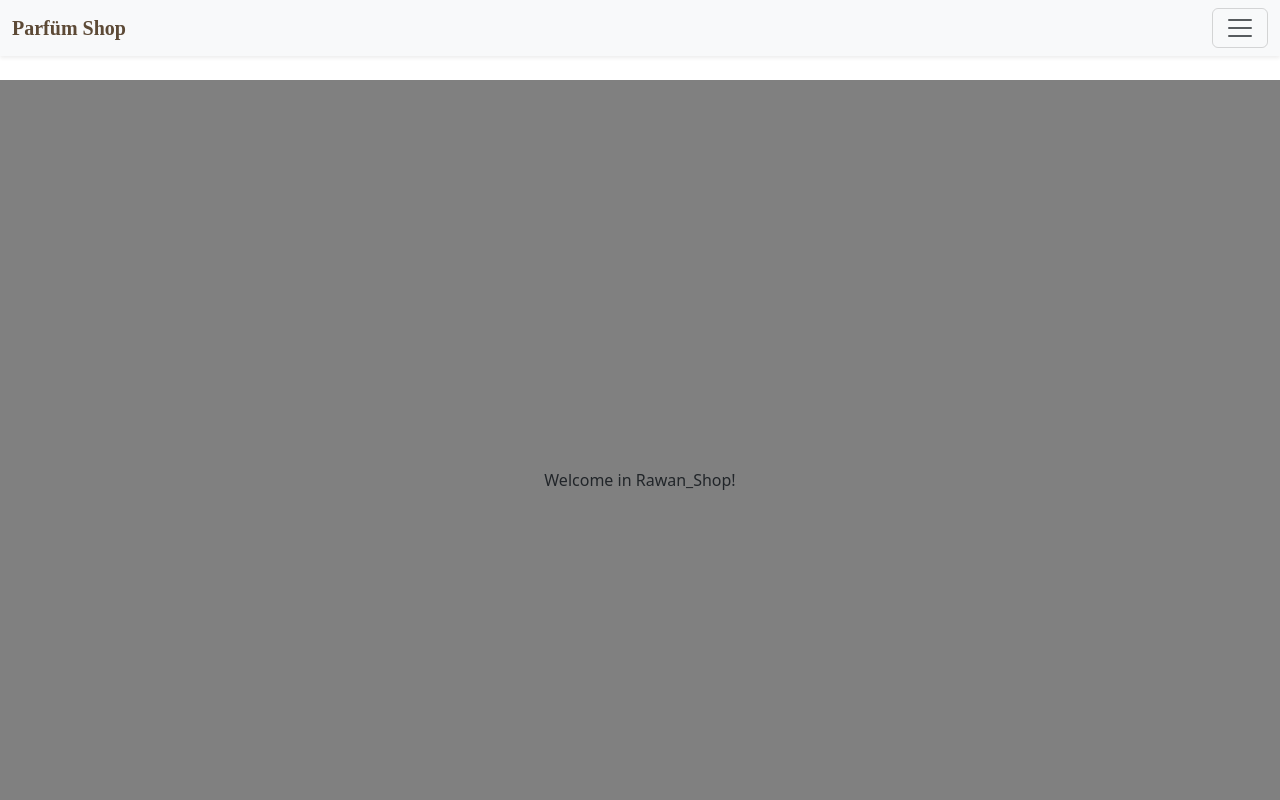
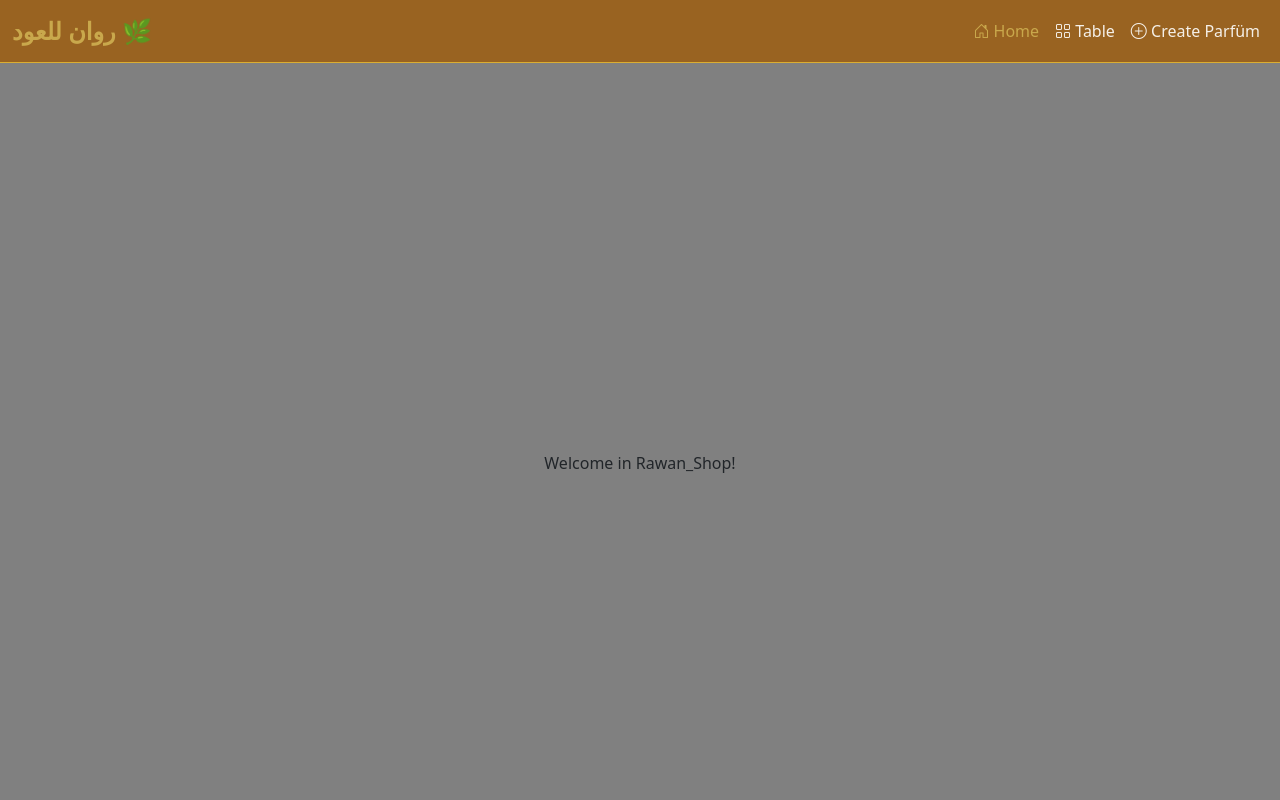
Before and after one commit to RaWaN-2003-A/Parfuem_Frontend, an Angular app: page / in a window 1280 px wide. Shown: the top 800 px of the page. Built offline with nearby package versions, Linux system fonts and the light colour scheme.

Commit message:
Nav Component bearbeitet

```diff
--- a/src/app/home/home.component..ts
+++ b/src/app/home/home.component..ts
@@ -1,4 +1,4 @@
-import { Component } from '@angular/core';
+import { Component ,OnInit} from '@angular/core';
 
 @Component({
   selector: 'app-home',
--- a/src/app/nav/nav.component.css
+++ b/src/app/nav/nav.component.css
@@ -0,0 +1,9 @@
+.nav-link {
+  color: #F5F0E8 !important;
+  font-size: 1rem;
+}
+
+.nav-link:hover,
+.nav-link.active {
+  color: #C9A84C !important;
+}
--- a/src/app/nav/nav.component.html
+++ b/src/app/nav/nav.component.html
@@ -1,28 +1,28 @@
-<nav class="navbar navbar-light bg-light shadow-sm mb-4">
+<nav class="navbar navbar-expand-lg navbar-dark" style="background-color:rgb(153, 99, 33); border-bottom: 1px solid #dbae32;">
   <div class="container-fluid">
-
-    <a class="navbar-brand fw-bold" routerLink="/" style="color: #5d4a36; font-family: 'Playfair Display', serif;">
-      Parfüm Shop
+    <a class="navbar-brand fw-bold" routerLink="/" style="color: #C9A84C; font-size: 1.5rem;">
+      روان للعود 🌿
     </a>
-
-    <button class="navbar-toggler" type="button" data-bs-toggle="collapse" data-bs-target="#navbarNav">
+    <button class="navbar-toggler" type="button"
+      (click)="isMenuCollapsed = !isMenuCollapsed"
+      data-bs-toggle="collapse" data-bs-target="#navMenu">
       <span class="navbar-toggler-icon"></span>
     </button>
-
-    <!-- wenn man auf die 3 Striche klickt -->
-    <div class="collapse navbar-collapse" id="navbarNav">
-      <ul class="navbar-nav">
-        <li class="nav-item">
-          <a class="nav-link" routerLink="/">Home</a>
-        </li>
-        <li class="nav-item">
-          <a class="nav-link" routerLink="/table">Table</a>
-        </li>
-        <li class="nav-item">
-          <a class="nav-link" routerLink="/create">Create</a>
-        </li>
-      </ul>
+    <div class="collapse navbar-collapse" [class.show]="!isMenuCollapsed" id="navMenu">
+      <div class="navbar-nav ms-auto">
+        <a class="nav-link" routerLink="/" routerLinkActive="active"
+           [routerLinkActiveOptions]="{exact:true}" (click)="isMenuCollapsed = true">
+           <i class="bi bi-house-door"></i> Home
+        </a>
+        <a class="nav-link" routerLink="/table" routerLinkActive="active"
+           (click)="isMenuCollapsed = true">
+          <i class="bi bi-grid"></i> Table
+        </a>
+        <a class="nav-link" routerLink="/create" routerLinkActive="active"
+           (click)="isMenuCollapsed = true">
+          <i class="bi bi-plus-circle"></i> Create Parfüm
+        </a>
+      </div>
     </div>
-
   </div>
 </nav>
--- a/src/app/nav/nav.component.ts
+++ b/src/app/nav/nav.component.ts
@@ -1,13 +1,13 @@
 import { Component } from '@angular/core';
-import { RouterLink } from '@angular/router'; // impotiert die Router anstatt href  ohne refrech
+import { RouterLink , RouterLinkActive} from '@angular/router'; // impotiert die Router ansta
 
 @Component({
   selector: 'app-nav',
   standalone: true,
-  imports: [RouterLink],
+  imports: [RouterLink, RouterLinkActive],
   templateUrl: './nav.component.html',
   styleUrl: './nav.component.css'
 })
 export class NavComponent {
-isMenuCollapsed = true;
+isMenuCollapsed : boolean = true;
 }
--- a/src/app/shared/backend.service.ts
+++ b/src/app/shared/backend.service.ts
@@ -5,12 +5,12 @@ import { Parfuem } from './parfuem'; // استيراد واجهة العطور
   providedIn: 'root'
 })
 export class BackendService {
-  // رابط الباك إند الأساسي (تأكدي أن المنفذ 3000 صحيح حسب الباك إند عندك)
+  // رابط الباك إند الأساسي (تأكد أن المنفذ 3000 صحيح حسب الباك إند )
   apiUrl = 'http://localhost:3000/api';
 
   constructor() { }
 
-  // دالة جلب البيانات بالطريقة التي طلبها الدكتور (Promise & fetch)
+  // دالة جلب البيانات  (Promise & fetch)
   async getAll(): Promise<Parfuem[]> {
     let response = await fetch(this.apiUrl + '/parfuems');
     let parfuems = await response.json();
@@ -54,6 +54,6 @@ export class BackendService {
     await fetch(this.apiUrl + '/parfuems/' + id, {
       method: 'DELETE'
     });
-    console.log('تم حذف العطر بنجاح!');
+    console.log('Parfüm Erfolgreich gelöscht!');
   }
 }
```
